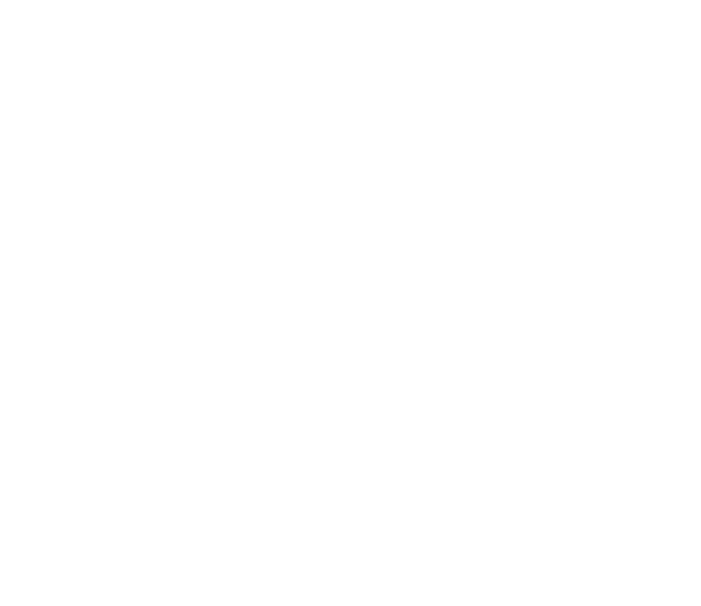
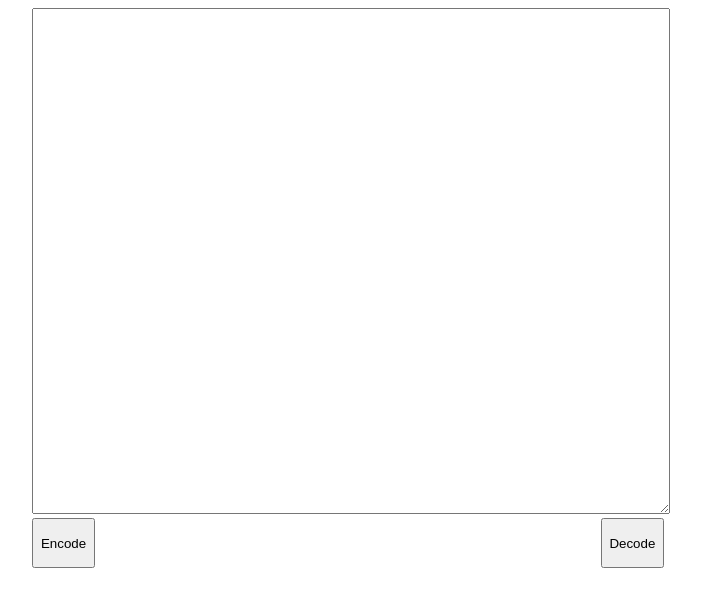
Before and after one commit to addi-sp-sp-4/algorithms, a plain HTML site: page js/index.html in a window 1280 px wide. Shown: the whole page, without its empty margins (292-993 px from the left). Drawn offline with Linux system fonts and the light colour scheme.

Commit message:
added very basic demo

```diff
--- a/js/index.html
+++ b/js/index.html
@@ -3,11 +3,42 @@
 <html>
 
     <head>
+        <title>Base64 encoding and decoding </title>
         <script src='./base64.js'> </script>
     </head>
 
+    <style>
+
+    input {
+        height: 10%;
+        width: 10%;
+
+    }
+
+    </style>
+
     <body>
+        <div style="width: 50%; height: 500px; margin: 0 auto;">
+            <textarea id="text" style="width: 100%; height: 100%;" cols=""> </textarea>
+            <br>
+            <input type="button" value="Encode" id="encode"/>
+            <input type="button" value="Decode" style="float: right;" id="decode"/>
+            <br>
+        </div>
 
+
+        <script>
+            var textarea = document.getElementById('text');
+
+            document.getElementById("encode").onclick = function() {
+                textarea.value = base64Encode(textarea.value);
+            }
+
+            document.getElementById("decode").onclick = function() {
+                textarea.value = base64Decode(textarea.value);
+            }
+
+        </script>
     </body>
 
 </html>
```
